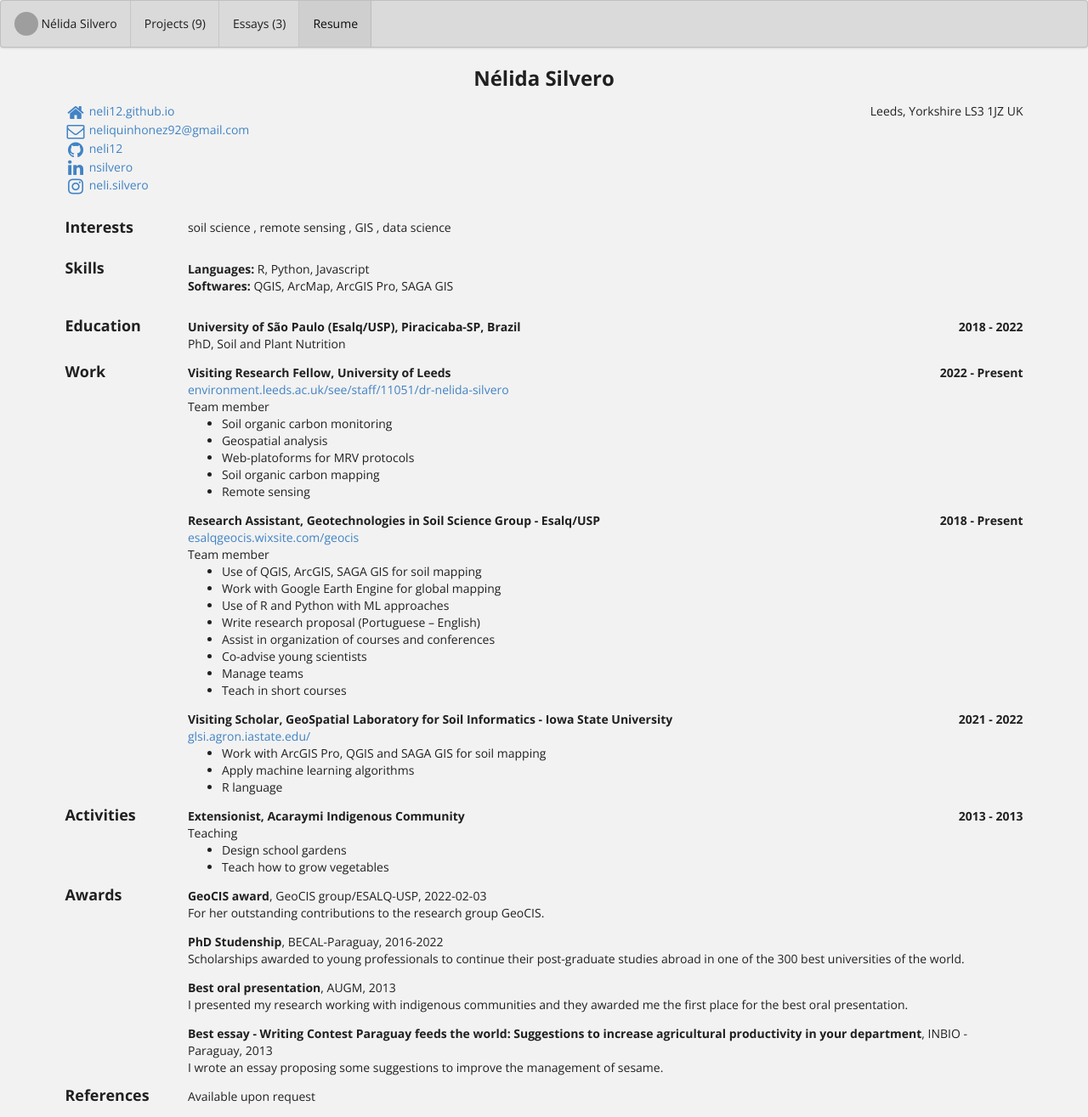
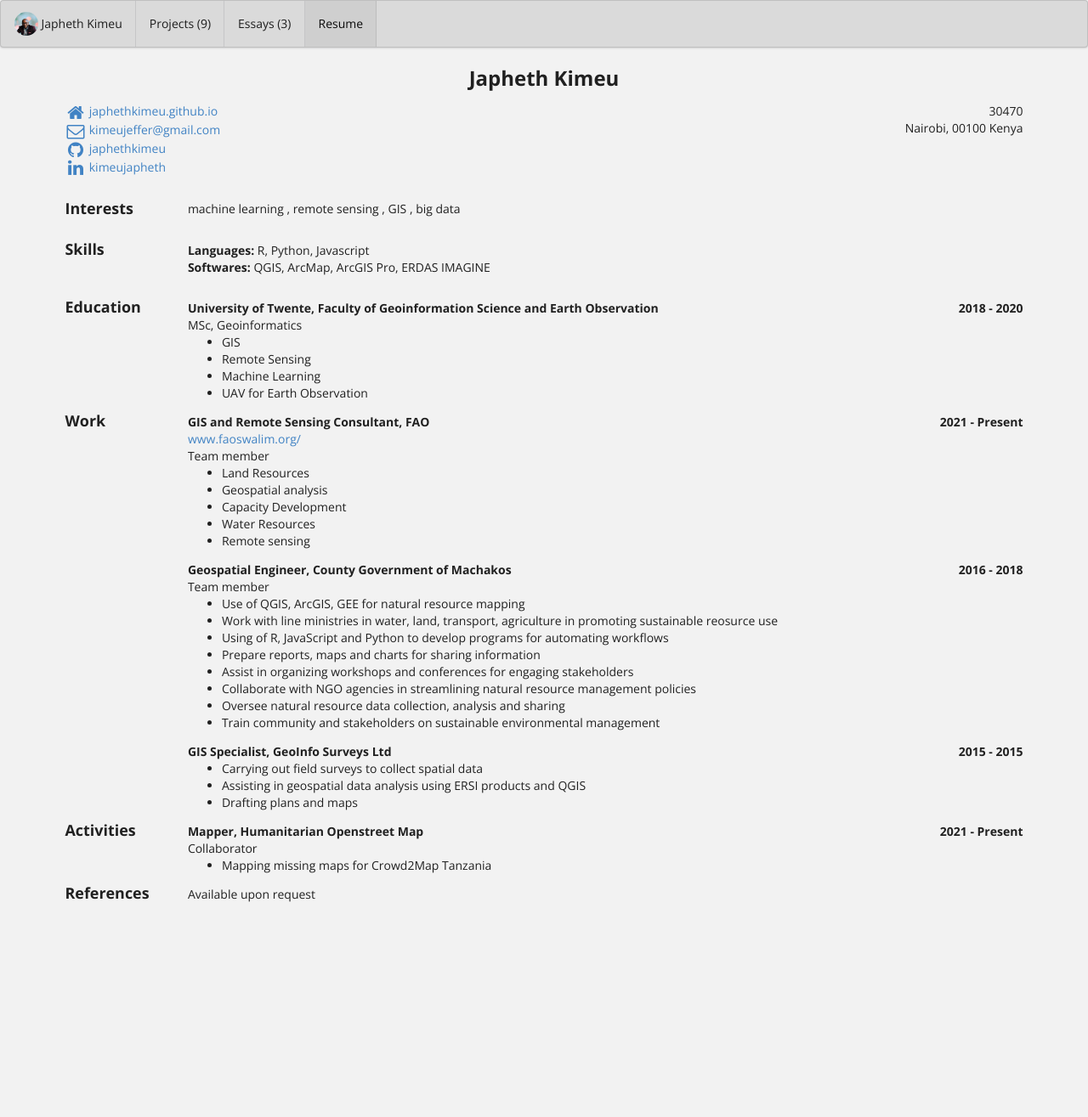
Before and after one commit to japhethkimeu/japhethkimeu.github.io, a Jekyll site: the page built from bio/index.html, in a window 1280 px wide. Shown: the whole page at 85% size. Built offline with Jekyll 4.4.1, drawn with Linux system fonts in a browser that asks for light colours; after the commit the page ends 1077 px from its top, so only the background shows below that.

Commit message:
Update bio.json

```diff
--- a/_data/bio.json
+++ b/_data/bio.json
@@ -1,40 +1,34 @@
 {
   "basics": {
-    "name": "Nélida Silvero",
-    "label": "PhD",
-    "picture": "https://neli12.github.io/images/perfil_ii.jpeg",
-    "email": "neliquinhonez92@gmail.com",
+    "name": "Japheth Kimeu",
+    "label": "GIS and Remote Sensing Consultant",
+    "picture": "https://neli12.github.io/images/kim.png",
+    "email": "kimeujeffer@gmail.com",
     "phone": "",
-    "website": "https://neli12.github.io",
-    "summary": "Hey there! I am Nélida and recently I received my PhD in Soil Science and Plant Nutrition from the University of São Paulo, in Brazil. During my graduate years, I worked with digital soil mapping, remote sensing and soil spectroscopy. I also had the opportunity to be a Visiting Scientist at Iowa State University, in the United States, where I worked with digital mapping of drainage classes. In January 2022, I received the Newton International Fellowship from The Royal Society and I'll join the University of Leeds to work as a Researcher. There, I'll be conducting research with the main aim to understand soil carbon spatio-temporal dynamics in agricultural systems to support decision making under climate change.",
+    "website": "https://japhethkimeu.github.io",
+    "summary": "I am a geospatial and remote sensing consultant currently working with the Food and Agriculture Organization of the United Nations.",
     "location": {
-      "address": "",
-      "postalCode": "LS3 1JZ",
-      "city": "Leeds",
-      "countryCode": "UK",
-      "region": "Yorkshire"
+      "address": "30470",
+      "postalCode": "00100",
+      "city": "Nairobi",
+      "countryCode": "Kenya",
     },
     "profiles": [
       {
         "network": "github",
-        "username": "neli12",
-        "url": "http://github.com/neli12"
+        "username": "japhethkimeu",
+        "url": "http://github.com/japhethkimeu"
       },
       {
         "network": "linkedin",
-        "username": "nsilvero",
-        "url": "http://linkedin.com/in/nsilvero"
+        "username": "kimeujapheth",
+        "url": "http://linkedin.com/in/kimeujapheth"
       },
-      {
-        "network": "instagram",
-        "username": "neli.silvero",
-        "url": "http://instagram.com/neli.silvero"
-      }
     ]
   },
   "interests": [
     {
-      "name": "soil science",
+      "name": "machine learning",
       "keywords": [
       ]
     },
@@ -49,7 +43,7 @@
       ]
     },
     {
-      "name": "data science",
+      "name": "big data",
       "keywords": [
       ]
     }
@@ -71,108 +65,93 @@
         "QGIS",
         "ArcMap",
         "ArcGIS Pro",
-        "SAGA GIS"
+        "ERDAS IMAGINE"
       ]
     }
   ],
   "education": [
     {
-      "institution": "University of São Paulo (Esalq/USP), Piracicaba-SP, Brazil",
-      "area": "Soil and Plant Nutrition",
-      "studyType": "PhD",
-      "startDate": "2018-08-01",
-      "endDate": "2022-02-03",
-      "gpa": "",
-      "courses": [
+      "institution": "University of Twente, Faculty of Geoinformation Science and Earth Observation",
+      "area": "Geoinformatics",
+      "studyType": "MSc",
+      "startDate": "2018-08-26",
+      "endDate": "2020-07-24",
+      "gpa": "8/10",
+      "courses": ["GIS", "Remote Sensing", "Machine Learning", "UAV for Earth Observation"
       ]
     }
   ],
   "work": [
     {
-      "company": "University of Leeds",
-      "position": "Visiting Research Fellow",
-      "website": "https://environment.leeds.ac.uk/see/staff/11051/dr-nelida-silvero",
-      "startDate": "2022-06-01",
+      "company": "FAO",
+      "position": "GIS and Remote Sensing Consultant",
+      "website": "http://www.faoswalim.org/",
+      "startDate": "2021-09-01",
       "endDate": "Present",
       "summary": "Team member",
       "highlights": [
-        "Soil organic carbon monitoring",
+        "Land Resources",
         "Geospatial analysis",
-        "Web-platoforms for MRV protocols",
-        "Soil organic carbon mapping",
+        "Capacity Development",
+        "Water Resources",
         "Remote sensing"
       ]
     },
     {
-      "company": "Geotechnologies in Soil Science Group - Esalq/USP",
-      "position": "Research Assistant",
-      "website": "https://esalqgeocis.wixsite.com/geocis",
-      "startDate": "2018-08-01",
-      "endDate": "Present",
+      "company": "County Government of Machakos",
+      "position": "Geospatial Engineer",
+      "startDate": "2016-01-11",
+      "endDate": "2018-08-21",
       "summary": "Team member",
       "highlights": [
-        "Use of QGIS, ArcGIS, SAGA GIS for soil mapping",
-        "Work with Google Earth Engine for global mapping",
-        "Use of R and Python with ML approaches",
-        "Write research proposal (Portuguese – English)",
-        "Assist in organization of courses and conferences",
-        "Co-advise young scientists",
-        "Manage teams",
-        "Teach in short courses"
+        "Use of QGIS, ArcGIS, GEE for natural resource mapping",
+        "Work with line ministries in water, land, transport, agriculture in promoting sustainable reosurce use",
+        "Using of R, JavaScript and Python to develop programs for automating workflows",
+        "Prepare reports, maps and charts for sharing information",
+        "Assist in organizing workshops and conferences for engaging stakeholders",
+        "Collaborate with NGO agencies in streamlining natural resource management policies",
+        "Oversee natural resource data collection, analysis and sharing",
+        "Train community and stakeholders on sustainable environmental management"
       ]
     },
     {
-      "company": "GeoSpatial Laboratory for Soil Informatics - Iowa State University",
-      "position": "Visiting Scholar",
-      "website": "https://glsi.agron.iastate.edu/",
-      "startDate": "2021-08-01",
-      "endDate": "2022-01-31",
+      "company": "GeoInfo Surveys Ltd",
+      "position": "GIS Specialist",
+      "startDate": "2015-05-04",
+      "endDate": "2015-12-31",
       "summary": "",
       "highlights": [
-        "Work with ArcGIS Pro, QGIS and SAGA GIS for soil mapping",
-        "Apply machine learning algorithms",
-        "R language"
+        "Carrying out field surveys to collect spatial data",
+        "Assisting in geospatial data analysis using ERSI products and QGIS",
+        "Drafting plans and maps"
       ]
     }
   ],
   "volunteer": [
     {
-      "organization": "Acaraymi Indigenous Community",
+      "organization": "OMDENA",
       "website": "",
-      "position": "Extensionist",
-      "startDate": "2013-08-01",
-      "endDate": "2013-12-31",
-      "summary": "Teaching",
+      "position": "ML Engineer",
+      "startDate": "2010-08-29",
+      "endDate": "Present",
+      "summary": "Collaborator",
       "highlights": [
-        "Design school gardens",
-        "Teach how to grow vegetables"
+        "Food security mapping using AI",
+        "Crop mapping and identification using AI"
       ]
     }
   ],
-  "awards": [
-    {
-      "title": "GeoCIS award",
-      "date": "2022-02-03",
-      "awarder": "GeoCIS group/ESALQ-USP",
-      "summary": "For her outstanding contributions to the research group GeoCIS."
-    },
-    {
-      "title": "PhD Studenship",
-      "date": "2016-2022",
-      "awarder": "BECAL-Paraguay",
-      "summary": "Scholarships awarded to young professionals to continue their post-graduate studies abroad in one of the 300 best universities of the world."
-    },
-    {
-      "title": "Best oral presentation",
-      "date": "2013",
-      "awarder": "AUGM",
-      "summary": "I presented my research working with indigenous communities and they awarded me the first place for the best oral presentation."
-    },
-    {
-      "title": "Best essay - Writing Contest Paraguay feeds the world: Suggestions to increase agricultural productivity in your department",
-      "date": "2013",
-      "awarder": "INBIO - Paraguay",
-      "summary": "I wrote an essay proposing some suggestions to improve the management of sesame."
+  "volunteer": [
+     {
+      "organization": "Humanitarian Openstreet Map",
+      "website": "",
+      "position": "Mapper",
+      "startDate": "2021-02-12",
+      "endDate": "Present",
+      "summary": "Collaborator",
+      "highlights": [
+        "Mapping missing maps for Crowd2Map Tanzania"
+      ]
     }
   ],
   "references": [
```
